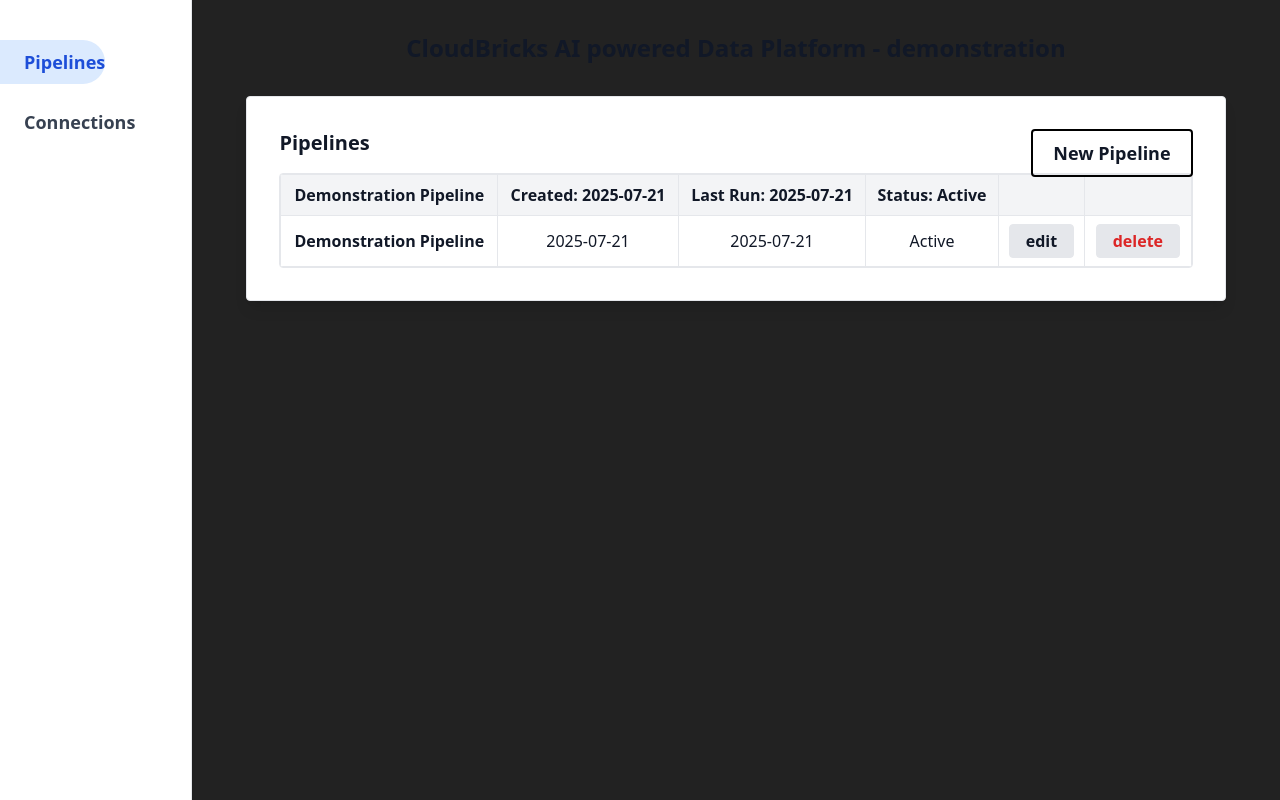
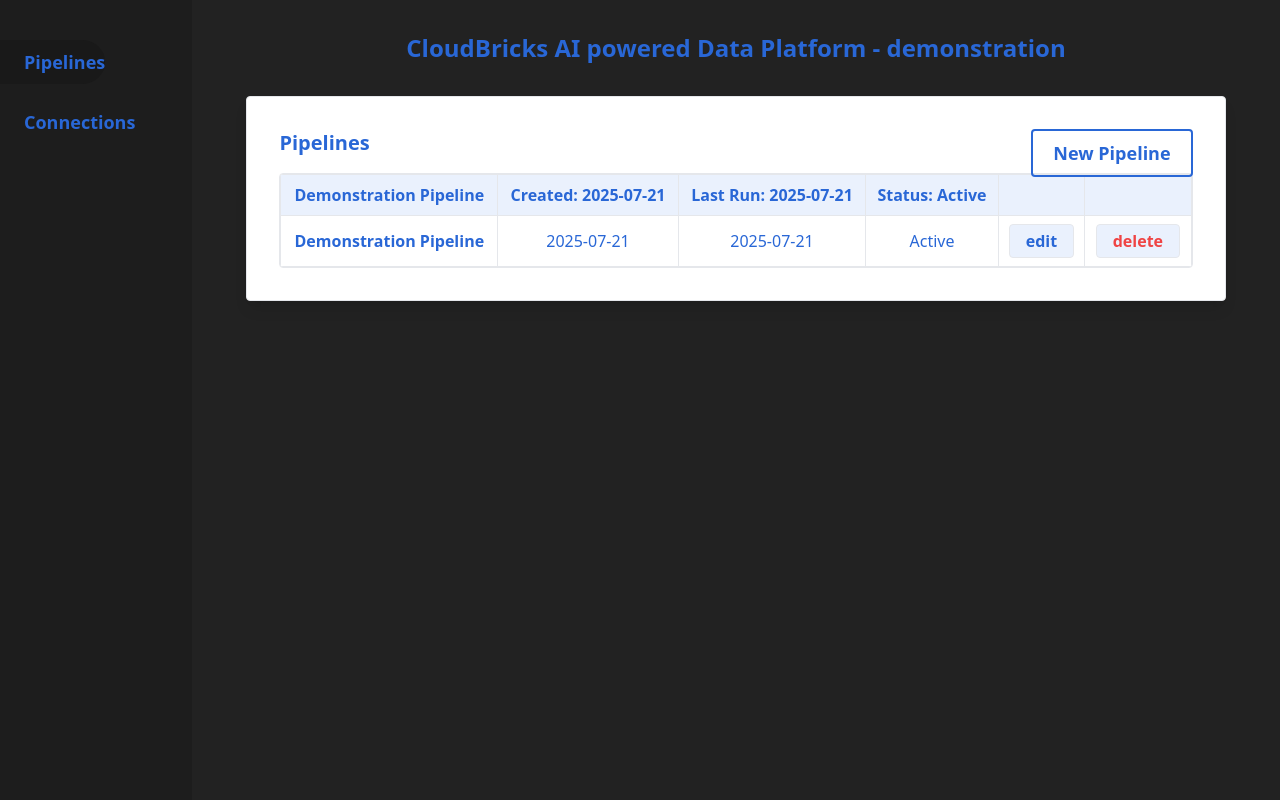
Before and after one commit to krebrovic/Data-platform-POC, a React (Vite) app in the folder frontend/: page / in a window 1280 px wide. Built offline with nearby package versions, Linux system fonts and the light colour scheme.

Commit message:
design change

```diff
--- a/frontend/src/App.jsx
+++ b/frontend/src/App.jsx
@@ -28,15 +28,15 @@
   }
 
   return (
-    <div className="min-h-screen flex font-sans" style={{ background: "#222" }}>
+    <div className="min-h-screen flex font-sans bg-[#222]">
       {/* Sidebar */}
-      <aside className="w-48 bg-white border-r shadow flex flex-col">
+      <aside className="w-48 bg-[#1d1d1d] flex flex-col shadow">
         <nav className="mt-10 space-y-4">
           <button
-            className={`block pl-6 py-2 text-lg font-semibold rounded-r-full ${
+            className={`block pl-6 py-2 text-lg font-semibold rounded-r-full transition-all ${
               activePage === "pipelines"
-                ? "text-blue-700 bg-blue-100"
-                : "text-gray-700 hover:bg-blue-50"
+                ? "text-[#2967d6] bg-[#191919]"
+                : "text-[#2967d6] hover:bg-[#232323]"
             }`}
             onClick={() => {
               setActivePage("pipelines");
@@ -46,10 +46,10 @@
             Pipelines
           </button>
           <button
-            className={`block pl-6 py-2 text-lg font-semibold rounded-r-full ${
+            className={`block pl-6 py-2 text-lg font-semibold rounded-r-full transition-all ${
               activePage === "connections"
-                ? "text-blue-700 bg-blue-100"
-                : "text-gray-700 hover:bg-blue-50"
+                ? "text-[#2967d6] bg-[#191919]"
+                : "text-[#2967d6] hover:bg-[#232323]"
             }`}
             onClick={() => {
               setActivePage("connections");
@@ -62,10 +62,10 @@
       </aside>
 
       {/* Main Content */}
-      <main className="flex-1 flex flex-col items-center">
+      <main className="flex-1 flex flex-col items-center text-[#2967d6] bg-[#222]">
         {/* Header */}
         <header className="w-full py-8 text-center">
-          <h1 className="text-2xl font-semibold">
+          <h1 className="text-2xl font-bold">
             CloudBricks AI powered Data Platform - demonstration
           </h1>
         </header>
@@ -74,7 +74,7 @@
           {/* Top-right button (hide on new pipeline form) */}
           {activePage === "pipelines" && !showNewPipeline && (
             <button
-              className="absolute right-8 top-8 px-5 py-2 border-2 border-black rounded text-lg font-semibold hover:bg-gray-100"
+              className="absolute right-8 top-8 px-5 py-2 border-2 border-[#2967d6] rounded text-lg font-semibold hover:bg-[#eaf1fd] text-[#2967d6]"
               onClick={() => setShowNewPipeline(true)}
             >
               New Pipeline
@@ -82,7 +82,7 @@
           )}
 
           {/* Section Title */}
-          <h2 className="text-xl font-semibold mb-4">
+          <h2 className="text-xl font-bold mb-4 text-[#2967d6]">
             {activePage === "pipelines"
               ? showNewPipeline
                 ? "Create New Pipeline"
@@ -96,8 +96,8 @@
           ) : activePage === "pipelines" ? (
             // Pipelines Table
             <div className="overflow-x-auto border rounded">
-              <table className="min-w-full text-center text-base">
-                <thead className="bg-gray-100">
+              <table className="min-w-full text-center text-base text-[#2967d6]">
+                <thead className="bg-[#eaf1fd]">
                   <tr>
                     <th className="p-2 border font-semibold">Demonstration Pipeline</th>
                     <th className="p-2 border font-semibold">Created: 2025-07-21</th>
@@ -109,18 +109,18 @@
                 </thead>
                 <tbody>
                   {pipelines.map((item, idx) => (
-                    <tr key={idx}>
+                    <tr key={idx} className="hover:bg-[#f0f6ff]">
                       <td className="p-2 border font-semibold">{item.name}</td>
                       <td className="p-2 border">{item.created}</td>
                       <td className="p-2 border">{item.lastRun}</td>
                       <td className="p-2 border">{item.status}</td>
                       <td className="p-2 border">
-                        <button className="px-4 py-1 border rounded bg-gray-200 hover:bg-gray-300 font-semibold">
+                        <button className="px-4 py-1 border rounded bg-[#eaf1fd] hover:bg-[#dde6ff] font-semibold text-[#2967d6]">
                           edit
                         </button>
                       </td>
                       <td className="p-2 border">
-                        <button className="px-4 py-1 border rounded bg-gray-200 hover:bg-gray-300 font-semibold text-red-600">
+                        <button className="px-4 py-1 border rounded bg-[#eaf1fd] hover:bg-[#ffd8d8] font-semibold text-red-500">
                           delete
                         </button>
                       </td>
@@ -132,8 +132,8 @@
           ) : (
             // Connections Table
             <div className="overflow-x-auto border rounded">
-              <table className="min-w-full text-center text-base">
-                <thead className="bg-gray-100">
+              <table className="min-w-full text-center text-base text-[#2967d6]">
+                <thead className="bg-[#eaf1fd]">
                   <tr>
                     <th className="p-2 border font-semibold">Demo connection</th>
                     <th className="p-2 border font-semibold">Created: 2025-07-21</th>
@@ -145,18 +145,18 @@
                 </thead>
                 <tbody>
                   {connections.map((item, idx) => (
-                    <tr key={idx}>
+                    <tr key={idx} className="hover:bg-[#f0f6ff]">
                       <td className="p-2 border font-semibold">{item.name}</td>
                       <td className="p-2 border">2025-07-21</td>
                       <td className="p-2 border">2025-07-21</td>
                       <td className="p-2 border">Active</td>
                       <td className="p-2 border">
-                        <button className="px-4 py-1 border rounded bg-gray-200 hover:bg-gray-300 font-semibold">
+                        <button className="px-4 py-1 border rounded bg-[#eaf1fd] hover:bg-[#dde6ff] font-semibold text-[#2967d6]">
                           edit
                         </button>
                       </td>
                       <td className="p-2 border">
-                        <button className="px-4 py-1 border rounded bg-gray-200 hover:bg-gray-300 font-semibold text-red-600">
+                        <button className="px-4 py-1 border rounded bg-[#eaf1fd] hover:bg-[#ffd8d8] font-semibold text-red-500">
                           delete
                         </button>
                       </td>
```
